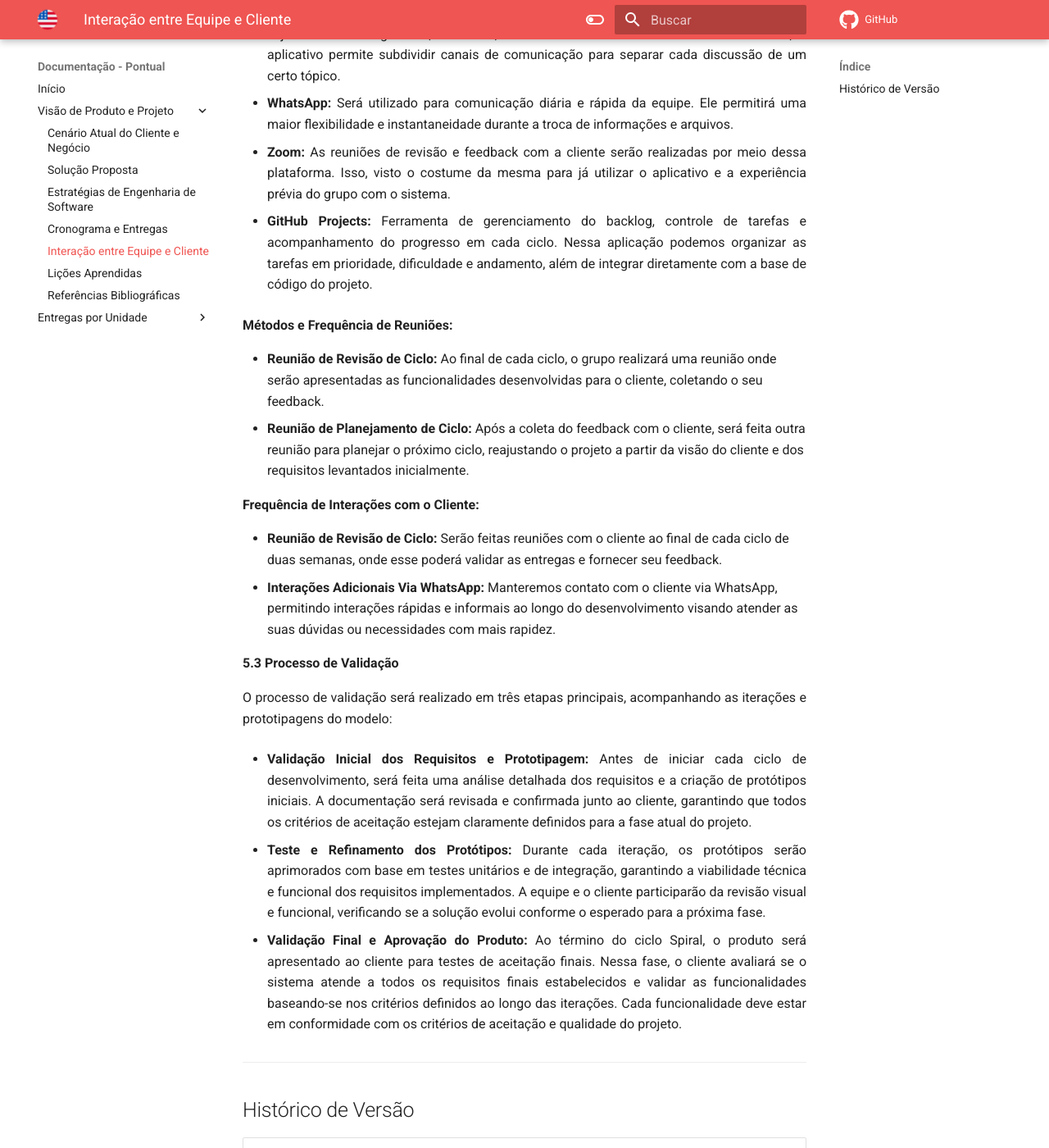
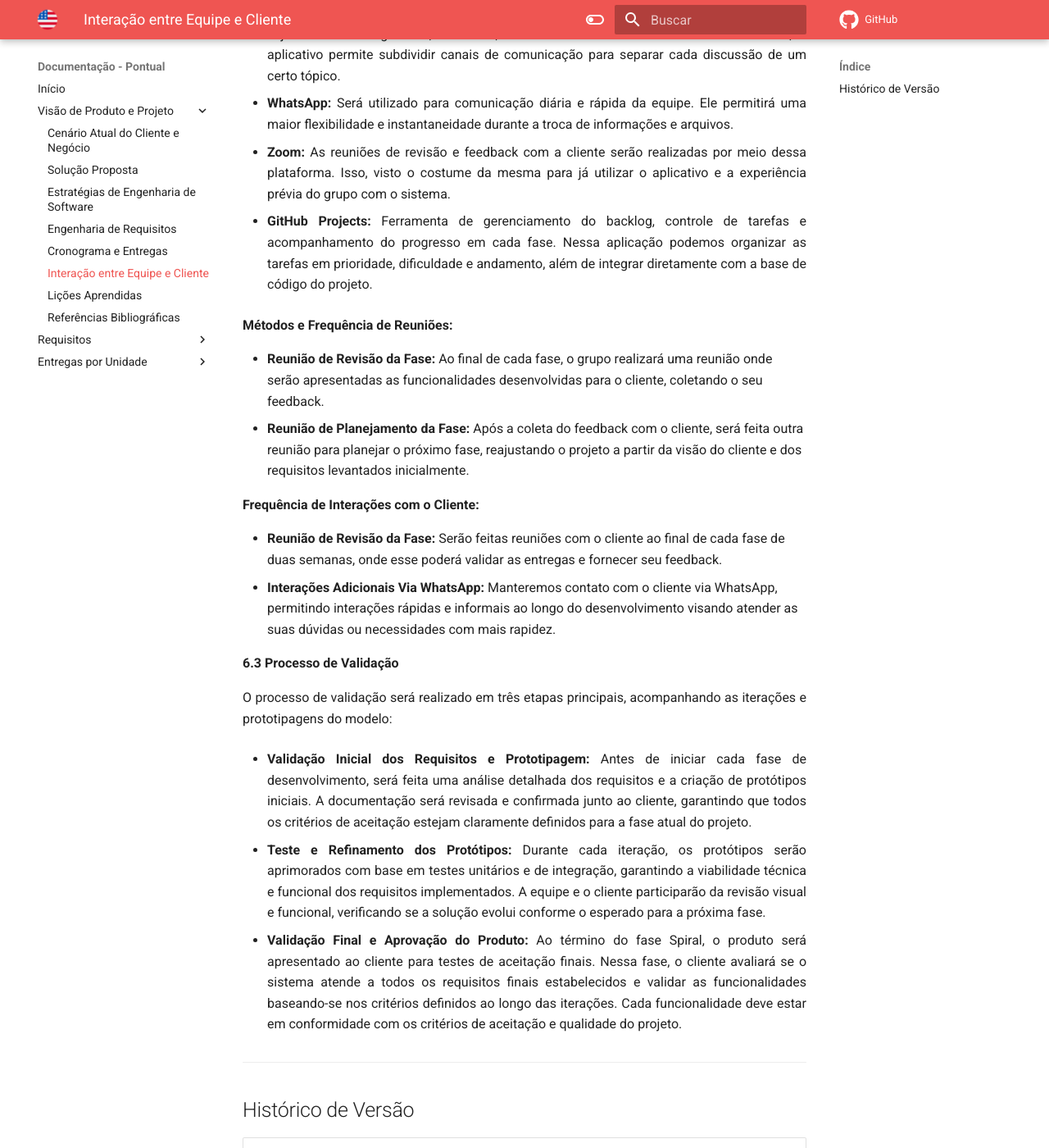
Before and after one commit to unbytes/2024.2-T01-Pontual, an MkDocs documentation site: the page built from docs/base/interaction.md, in a window 1280 px wide and 1400 px high, scrolled down 799 px. Shown: the whole window at 82% size. Built offline with MkDocs 1.6.1 and Material for MkDocs 9.7.7, drawn with Linux system fonts in a browser that asks for light colours; comment, search, counter and statistics services are not loaded; some of the changed text lies outside the part shown.

Commit message:
Entrega da Unidade 2 (#12)
* docs(#11): imagens do moscow e pbb

* fix(#8): melhor divisão de tarefas e datas mais realistas no cronograma

* docs(#11): atividades de entrega da unidade 2

* setup(#11): adição das novas páginas da unidade 2

* docs(#11): entrega final da unidade 2 + video

```diff
--- a/docs/base/interaction.md
+++ b/docs/base/interaction.md
@@ -1,6 +1,6 @@
-# 5. Interação entre Equipe e Cliente
+# 6. Interação entre Equipe e Cliente
 
-**5.1 Composição da Equipe**
+**6.1 Composição da Equipe**
 
 | Papel                  | Descrição                                                                                                  | Responsável      | Participantes     |
 |------------------------|------------------------------------------------------------------------------------------------------------|------------------|-------------------|
@@ -10,43 +10,44 @@
 | **Analista de QA**     | Garante a qualidade do projeto, executando testes de funcionalidade, performance e usabilidade.            | Caio Lamego      | Daniela Alarcão   |
 | **Analista de Requisitos** | Define os requisitos funcionais e não funcionais do sistema e garante que eles sejam atendidos.        | Daniela Alarcão  | Caio Lamego, João Lucas, Mateus Vieira, Pedro Gondim     |
 
-**5.2 Comunicação**
+**6.2 Comunicação**
 
 **Ferramentas de Comunicação:**
 
-- **Discord:** Será essencial para realizar as reuniões entre os próprios membros da equipe, sejam essas emergenciais, semanais, de revisão ou conclusão de ciclo. Além disso, o aplicativo permite subdividir canais de comunicação para separar cada discussão de um certo tópico.
+- **Discord:** Será essencial para realizar as reuniões entre os próprios membros da equipe, sejam essas emergenciais, semanais, de revisão ou conclusão de fase. Além disso, o aplicativo permite subdividir canais de comunicação para separar cada discussão de um certo tópico.
 
 - **WhatsApp:** Será utilizado para comunicação diária e rápida da equipe. Ele permitirá uma maior flexibilidade e instantaneidade durante a troca de informações e arquivos.
 
 - **Zoom:** As reuniões de revisão e feedback com a cliente serão realizadas por meio dessa plataforma. Isso, visto o costume da mesma para já utilizar o aplicativo e a experiência prévia do grupo com o sistema.
 
-- **GitHub Projects:** Ferramenta de gerenciamento do backlog, controle de tarefas e acompanhamento do progresso em cada ciclo. Nessa aplicação podemos organizar as tarefas em prioridade, dificuldade e andamento, além de integrar diretamente com a base de código do projeto.
+- **GitHub Projects:** Ferramenta de gerenciamento do backlog, controle de tarefas e acompanhamento do progresso em cada fase. Nessa aplicação podemos organizar as tarefas em prioridade, dificuldade e andamento, além de integrar diretamente com a base de código do projeto.
 
 **Métodos e Frequência de Reuniões:**
 
-- **Reunião de Revisão de Ciclo:** Ao final de cada ciclo, o grupo realizará uma reunião onde serão apresentadas as funcionalidades desenvolvidas para o cliente, coletando o seu feedback.
-- **Reunião de Planejamento de Ciclo:** Após a coleta do feedback com o cliente, será feita outra reunião para planejar o próximo ciclo, reajustando o projeto a partir da visão do cliente e dos requisitos levantados inicialmente.
+- **Reunião de Revisão da Fase:** Ao final de cada fase, o grupo realizará uma reunião onde serão apresentadas as funcionalidades desenvolvidas para o cliente, coletando o seu feedback.
+- **Reunião de Planejamento da Fase:** Após a coleta do feedback com o cliente, será feita outra reunião para planejar o próximo fase, reajustando o projeto a partir da visão do cliente e dos requisitos levantados inicialmente.
 
 **Frequência de Interações com o Cliente:**
 
-- **Reunião de Revisão de Ciclo:** Serão feitas reuniões com o cliente ao final de cada ciclo de duas semanas, onde esse poderá validar as entregas e fornecer seu feedback.
+- **Reunião de Revisão da Fase:** Serão feitas reuniões com o cliente ao final de cada fase de duas semanas, onde esse poderá validar as entregas e fornecer seu feedback.
 - **Interações Adicionais Via WhatsApp:** Manteremos contato com o cliente via WhatsApp, permitindo interações rápidas e informais ao longo do desenvolvimento visando atender as suas dúvidas ou necessidades com mais rapidez.
 
-**5.3 Processo de Validação**
+**6.3 Processo de Validação**
 
 O processo de validação será realizado em três etapas principais, acompanhando as iterações e prototipagens do modelo:
 
-- **Validação Inicial dos Requisitos e Prototipagem:** Antes de iniciar cada ciclo de desenvolvimento, será feita uma análise detalhada dos requisitos e a criação de protótipos iniciais. A documentação será revisada e confirmada junto ao cliente, garantindo que todos os critérios de aceitação estejam claramente definidos para a fase atual do projeto.
+- **Validação Inicial dos Requisitos e Prototipagem:** Antes de iniciar cada fase de desenvolvimento, será feita uma análise detalhada dos requisitos e a criação de protótipos iniciais. A documentação será revisada e confirmada junto ao cliente, garantindo que todos os critérios de aceitação estejam claramente definidos para a fase atual do projeto.
 
 - **Teste e Refinamento dos Protótipos:** Durante cada iteração, os protótipos serão aprimorados com base em testes unitários e de integração, garantindo a viabilidade técnica e funcional dos requisitos implementados. A equipe e o cliente participarão da revisão visual e funcional, verificando se a solução evolui conforme o esperado para a próxima fase.
 
-- **Validação Final e Aprovação do Produto:** Ao término do ciclo Spiral, o produto será apresentado ao cliente para testes de aceitação finais. Nessa fase, o cliente avaliará se o sistema atende a todos os requisitos finais estabelecidos e validar as funcionalidades baseando-se nos critérios definidos ao longo das iterações. Cada funcionalidade deve estar em conformidade com os critérios de aceitação e qualidade do projeto.
+- **Validação Final e Aprovação do Produto:** Ao término do fase Spiral, o produto será apresentado ao cliente para testes de aceitação finais. Nessa fase, o cliente avaliará se o sistema atende a todos os requisitos finais estabelecidos e validar as funcionalidades baseando-se nos critérios definidos ao longo das iterações. Cada funcionalidade deve estar em conformidade com os critérios de aceitação e qualidade do projeto.
 
 ---
 
 ## Histórico de Versão
 
-Data       | Versão | Descrição                                                  | Autor                                   | Revisores
----------- | ------ | ---------------------------------------------------------- | --------------------------------------- | ---------------------------
-09/11/2024 | 0.1    | Definição da composição da equipe e métodos de comunicação | Mateus Vieira, João Lucas, Pedro Gondim | Caio Lamego, Daniela Alarcão
-14/11/2024 | 0.2    | Correção do papel de "Analista de Requisitos" | Daniela Alarcão |
+| Data       | Versão | Descrição                                                  | Autor                                   | Revisores |
+| ---------- | ------ | ---------------------------------------------------------- | --------------------------------------- | ---------------------------  |
+| 09/11/2024 | 0.1    | Definição da composição da equipe e métodos de comunicação | Mateus Vieira, João Lucas, Pedro Gondim | Caio Lamego, Daniela Alarcão |
+| 14/11/2024 | 0.2    | Correção do papel de "Analista de Requisitos" | Daniela Alarcão | |
+| 15/12/2024 | 0.3    | Correção das nomenclaturas seguindo a troca de processo para o RAD | Mateus Vieira | |
--- a/mkdocs.yml
+++ b/mkdocs.yml
@@ -7,12 +7,18 @@
       - Cenário Atual do Cliente e Negócio: base/scenario.md
       - Solução Proposta: base/solution.md
       - Estratégias de Engenharia de Software: base/strategy.md
+      - Engenharia de Requisitos: base/engineer.md
       - Cronograma e Entregas: base/schedule.md
       - Interação entre Equipe e Cliente: base/interaction.md
       - Lições Aprendidas: base/learning.md
       - Referências Bibliográficas: base/references.md
+  - Requisitos:
+      - Product Backlog Building: requirements/pbb.md
+      - Priorização e MVP: requirements/moscow.md
+      - DoR e DoD: requirements/dor-dod.md
   - Entregas por Unidade:
       - Unidade 1: delivery/unit-1.md
+      - Unidade 2: delivery/unit-2.md
 
 extra_css:
   - assets/styles.css
```
Also changed, not shown: docs/base/engineer.md (added, +53 -0 lines), docs/base/learning.md (+13 -2 lines), docs/base/references.md (+6 -6 lines), docs/base/schedule.md (+12 -12 lines), docs/delivery/unit-2.md (added, +21 -0 lines), docs/requirements/dor-dod.md (added, +68 -0 lines), docs/requirements/moscow.md (added, +92 -0 lines), docs/requirements/pbb.md (added, +41 -0 lines), docs/assets/moscow.png (added), docs/assets/pbb.png (added).
